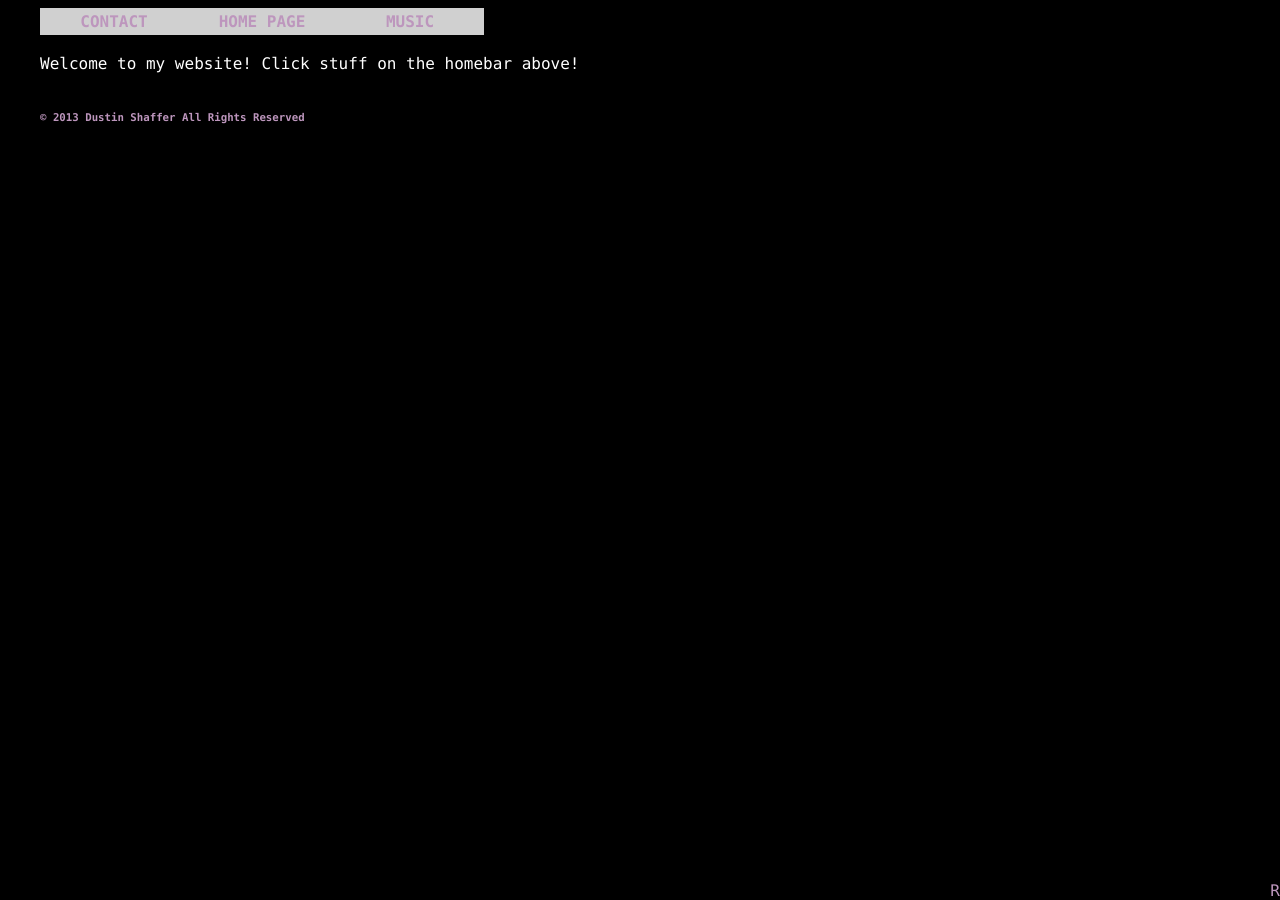
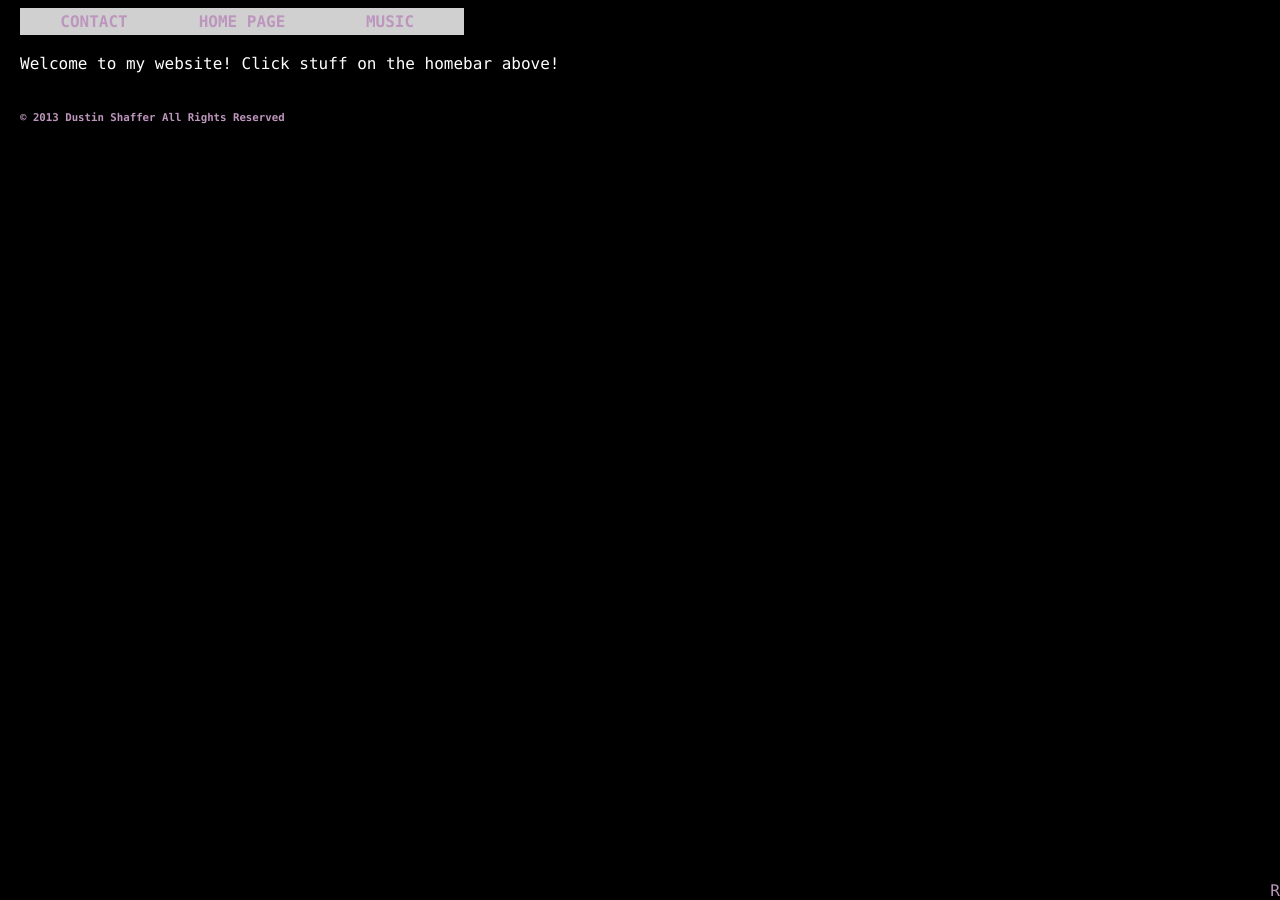
Before and after one commit to misterdustinface/misterdustinface.github.io, a Jekyll site: the page built from index.html, in a window 1280 px wide. Built offline with Jekyll 4.4.1, drawn with Linux system fonts in a browser that asks for light colours; comment, search, counter and statistics services are not loaded.

Commit message:
Update theme.css

```diff
--- a/css/theme1/theme.css
+++ b/css/theme1/theme.css
@@ -1,6 +1,6 @@
 head{font-family:"Lucida Console", Monaco, monospace; color:#ffffff; background-color:#000000; margin-left:60px;}
 p   {font-family:"Lucida Console", Monaco, monospace; color:#ffffff; background-color:#000000; margin-left:60px;}
-body{font-family:"Lucida Console", Monaco, monospace; color:#ffffff; background-color:#000000; margin-left:40px;}
+body{font-family:"Lucida Console", Monaco, monospace; color:#ffffff; background-color:#000000; margin-left:20px;}
 
 /* List Stuff */
 
```
